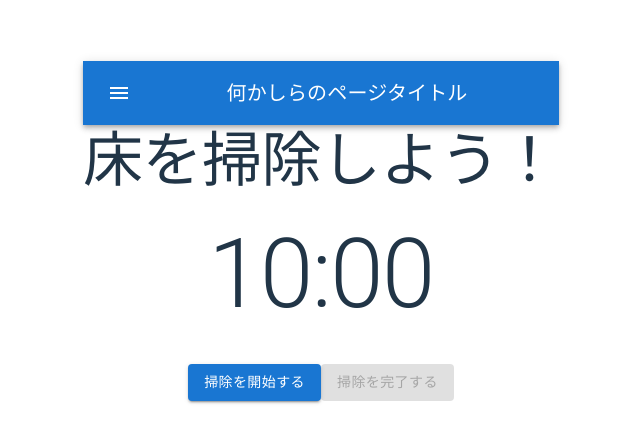
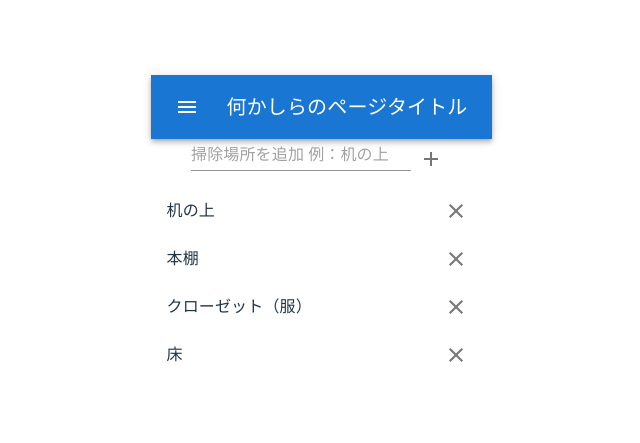
Before and after one commit to MinamiInoue2323/osoji_kun, a React (Vite) app: page / in a window 1280 px wide. Shown: the part 169-612 px from the top of the page, without its empty margins (319-959 px from the left). Built offline with nearby package versions, Linux system fonts and the light colour scheme.

Commit message:
add placepage structure

```diff
--- a/src/App.tsx
+++ b/src/App.tsx
@@ -2,11 +2,12 @@ import { useState } from "react";
 import reactLogo from "./assets/react.svg";
 import "./App.css";
 import TimerPage from "./pages/TimerPage";
+import PlacePage from "./pages/PlacePage";
 
 function App() {
   const [count, setCount] = useState(0);
 
-  return <TimerPage />;
+  return <PlacePage />;
 }
 
 export default App;
--- /dev/null
+++ b/src/pages/PlacePage.tsx
@@ -0,0 +1,63 @@
+import React from "react";
+import Header from "../components/Header";
+import {
+  IconButton,
+  List,
+  ListItem,
+  ListItemButton,
+  ListItemText,
+  TextField,
+} from "@mui/material";
+import AddIcon from "@mui/icons-material/Add";
+import ClearIcon from "@mui/icons-material/Clear";
+
+const PlacePage = () => {
+  const PlaceList = [
+    { id: 1, name: "机の上" },
+    { id: 2, name: "本棚" },
+    { id: 3, name: "クローゼット（服）" },
+    { id: 4, name: "床" },
+  ];
+  return (
+    <div>
+      <Header />
+      <div>
+        <div>
+          <TextField
+            id="standard-basic"
+            placeholder="掃除場所を追加 例：机の上"
+            variant="standard"
+          />
+          <IconButton>
+            <AddIcon />
+          </IconButton>
+        </div>
+        <div>
+          <List
+            sx={{ width: "100%", maxWidth: 360, bgcolor: "background.white" }}
+          >
+            {PlaceList.map((place) => {
+              return (
+                <ListItem
+                  key={place.id}
+                  disablePadding
+                  secondaryAction={
+                    <IconButton>
+                      <ClearIcon />
+                    </IconButton>
+                  }
+                >
+                  <ListItemButton>
+                    <ListItemText primary={place.name} />
+                  </ListItemButton>
+                </ListItem>
+              );
+            })}
+          </List>
+        </div>
+      </div>
+    </div>
+  );
+};
+
+export default PlacePage;
```
